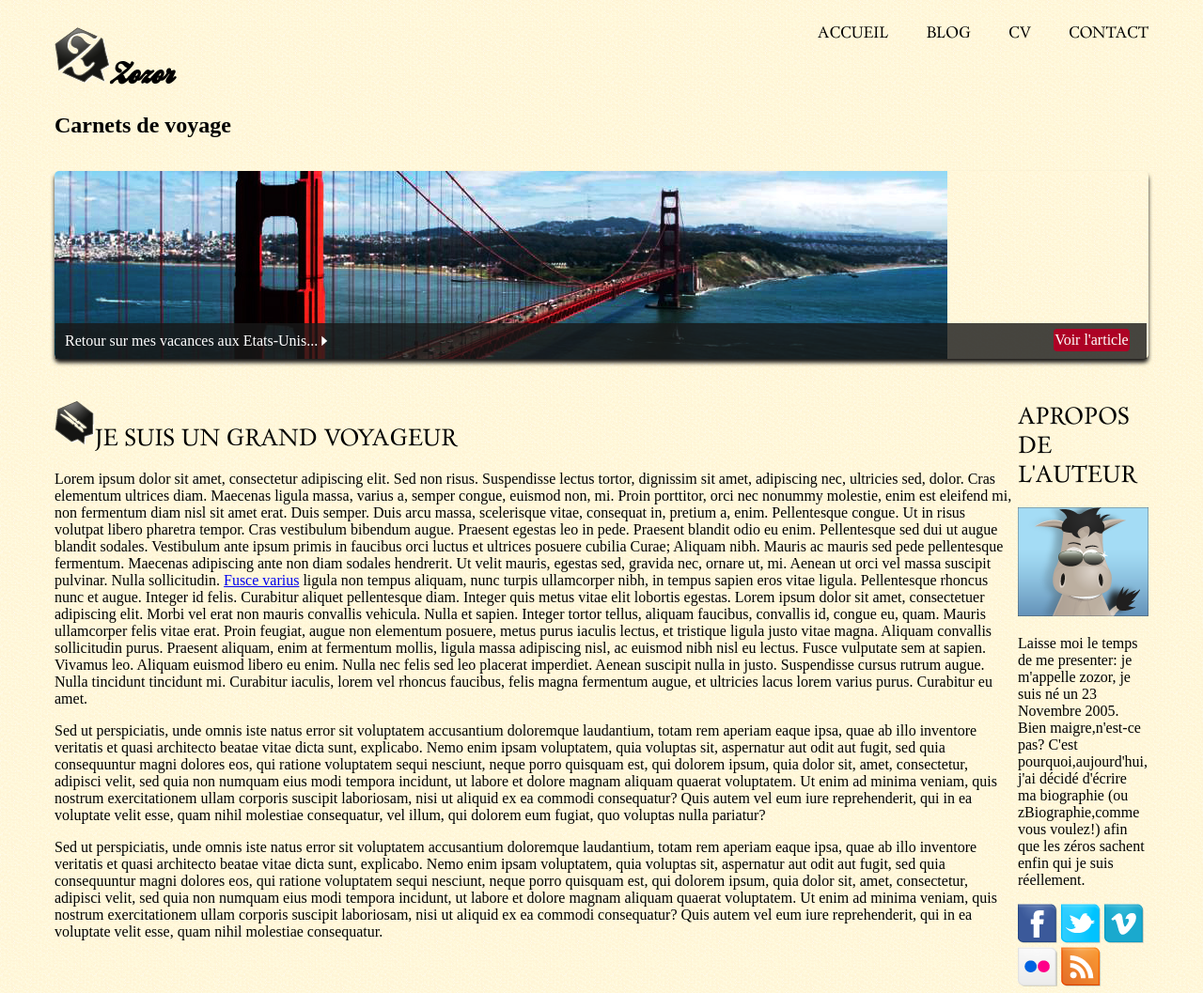
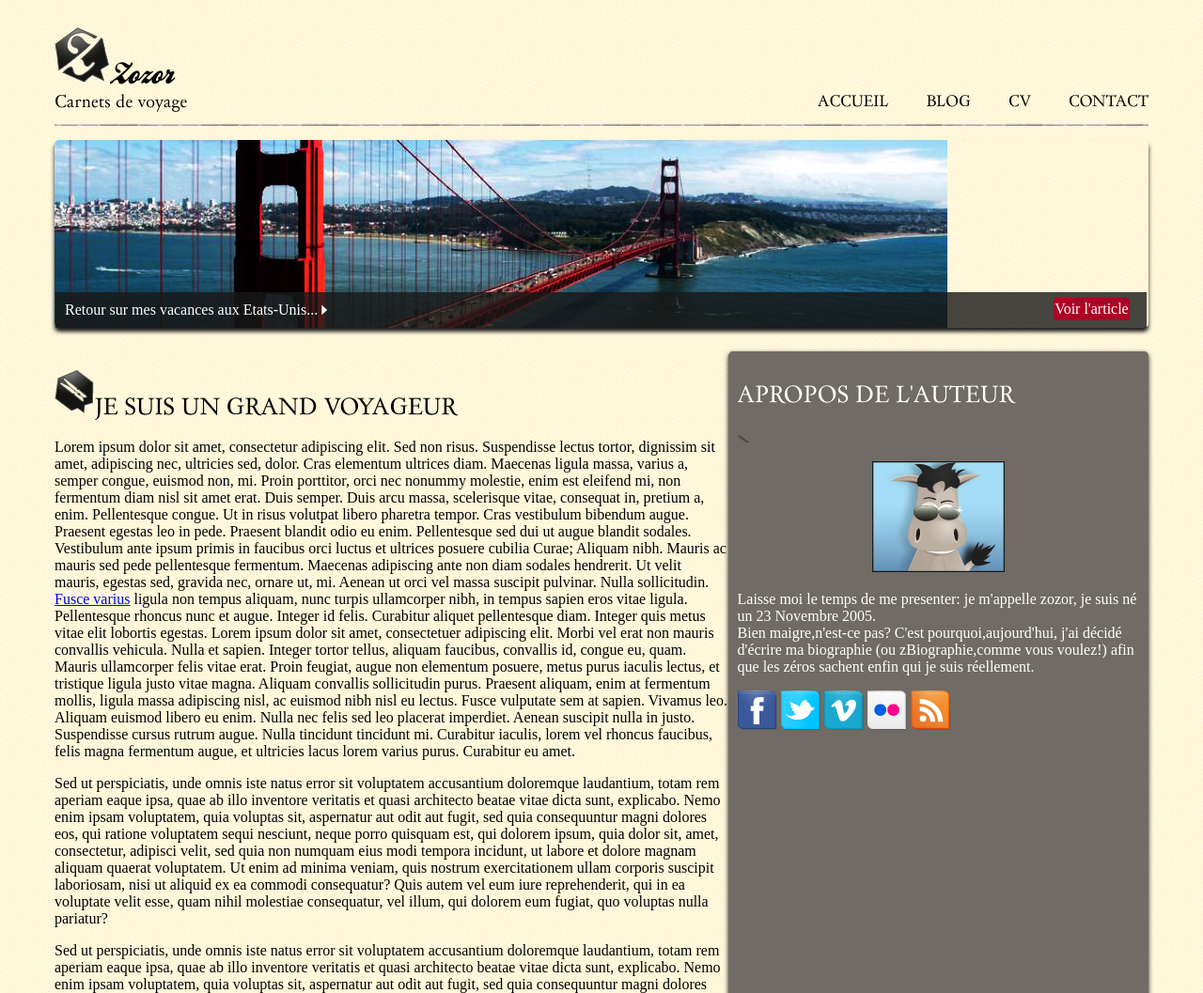
Before and after one commit to Boam1994/open-zizor-site, a plain HTML site: page index.html in a window 1280 px wide. Shown: the top 1057 px of the page at 94% size. Drawn offline with Linux system fonts and the light colour scheme; files whose address does not match are found by name.

Commit message:
update css & html files

```diff
--- a/css/style.css
+++ b/css/style.css
@@ -38,13 +38,22 @@ body{
 }
 /* css du header*/
 .main-header{
+    background: url('../images/separateur.png') repeat-x bottom;
     display: flex;
     flex-direction: row;
     justify-content: space-between;
+    align-items: flex-end;
 
 }
 header h1{
     font-family: 'BallparkWeiner', serif;
+    font-weight: normal;
+    margin-bottom: -17px;
+}
+header h2{
+    font-family: Dayrom, serif;
+    font-size: 1.1em;
+    font-weight: normal;
 }
 .main-nav{
     display: flex;
@@ -107,6 +116,30 @@ nav a:hover{
 #article{
     display: flex;
     flex-direction: row;
+    justify-content: space-between;
+}
+.article{
+    flex-shrink: 3;
+}
+.aside{
+    flex-shrink: 2;
+    position: relative;
+    background-color: #706b64;
+    box-shadow: 0px 2px 5px #1c1a19;
+    border-radius: 5px;
+    padding: 10px;
+    color: white;
+
+}
+.photo-zozor img{
+    border: 1px solid #181818;
+}
+.photo-zozor{
+    text-align: center;
+}
+
+.lien-réseaux{
+    margin-right: 5px;
 }
 /* mise en page du footer*/
 #footer{
--- a/index.html
+++ b/index.html
@@ -28,7 +28,7 @@
             </div>
         </div>
         <div id="article">
-            <article>
+            <article class="article">
                 <h1><img src="images/ico_epingle.png" alt="image logo">Je suis un grand voyageur</h1>
                 <p class="article">
                     Lorem ipsum dolor sit amet, consectetur adipiscing elit. Sed non risus. Suspendisse lectus tortor, dignissim sit amet, adipiscing nec, ultricies sed, dolor. Cras elementum ultrices diam. Maecenas ligula massa, varius a, semper congue, euismod non, mi. Proin porttitor, orci nec nonummy molestie, enim est eleifend mi, non fermentum diam nisl sit amet erat. Duis semper. Duis arcu massa, scelerisque vitae, consequat in, pretium a, enim. Pellentesque congue. Ut in risus volutpat libero pharetra tempor. Cras vestibulum bibendum augue. Praesent egestas leo in pede. Praesent blandit odio eu enim. Pellentesque sed dui ut augue blandit sodales. Vestibulum ante ipsum primis in faucibus orci luctus et ultrices posuere cubilia Curae; Aliquam nibh. Mauris ac mauris sed pede pellentesque fermentum. Maecenas adipiscing ante non diam sodales hendrerit.
@@ -45,12 +45,15 @@
                     Sed ut perspiciatis, unde omnis iste natus error sit voluptatem accusantium doloremque laudantium, totam rem aperiam eaque ipsa, quae ab illo inventore veritatis et quasi architecto beatae vitae dicta sunt, explicabo. Nemo enim ipsam voluptatem, quia voluptas sit, aspernatur aut odit aut fugit, sed quia consequuntur magni dolores eos, qui ratione voluptatem sequi nesciunt, neque porro quisquam est, qui dolorem ipsum, quia dolor sit, amet, consectetur, adipisci velit, sed quia non numquam eius modi tempora incidunt, ut labore et dolore magnam aliquam quaerat voluptatem. Ut enim ad minima veniam, quis nostrum exercitationem ullam corporis suscipit laboriosam, nisi ut aliquid ex ea commodi consequatur? Quis autem vel eum iure reprehenderit, qui in ea voluptate velit esse, quam nihil molestiae consequatur.
                 </p>
             </article>
-            <aside>
+            <aside class="aside">
                 <h1>Apropos de l'auteur</h1>
-                <img src="images/zozor_classe.png" alt="photo de l'auteur">
-                <p>Laisse moi le temps de me presenter: je m'appelle zozor, je suis né un 23 Novembre 2005.<br>
-                    Bien maigre,n'est-ce pas? C'est pourquoi,aujourd'hui, j'ai décidé d'écrire ma biographie (ou zBiographie,comme vous voulez!) afin que les zéros sachent enfin qui je suis réellement.
-                </p>
+                <img src="images/bulle.png" alt="" id="fleche_bulle" />
+                <p class="photo-zozor"><img src="images/zozor_classe.png" alt="photo de l'auteur"></p>
+                <div class="aside-para">
+                    <p>Laisse moi le temps de me presenter: je m'appelle zozor, je suis né un 23 Novembre 2005.<br>
+                        Bien maigre,n'est-ce pas? C'est pourquoi,aujourd'hui, j'ai décidé d'écrire ma biographie (ou zBiographie,comme vous voulez!) afin que les zéros sachent enfin qui je suis réellement.
+                    </p>
+                </div>
                 <div class="lien-réseaux">
                     <img src="images/facebook.png" alt="icone facebook">
                     <img src="images/twitter.png" alt="icone twiter">
```
